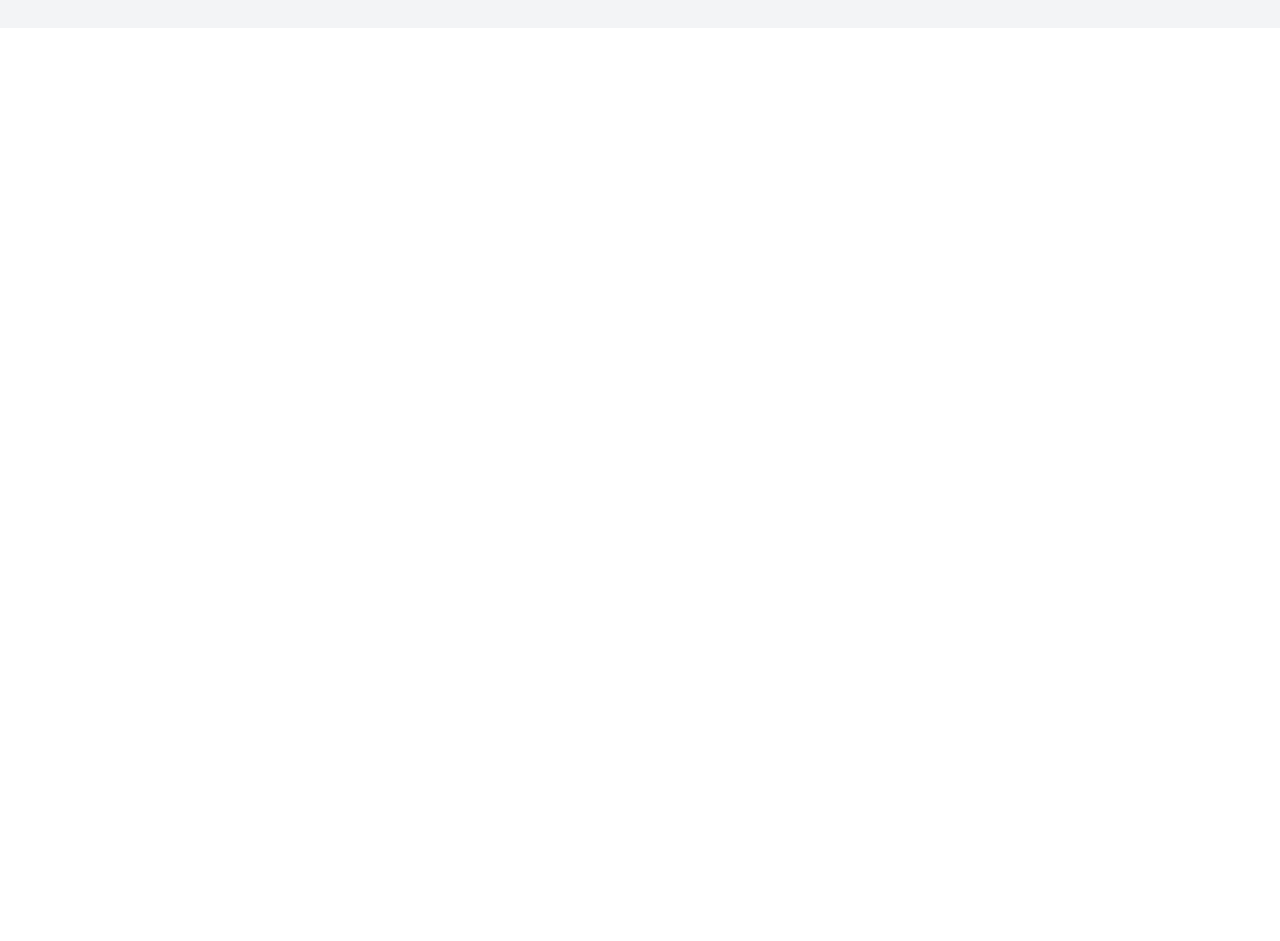
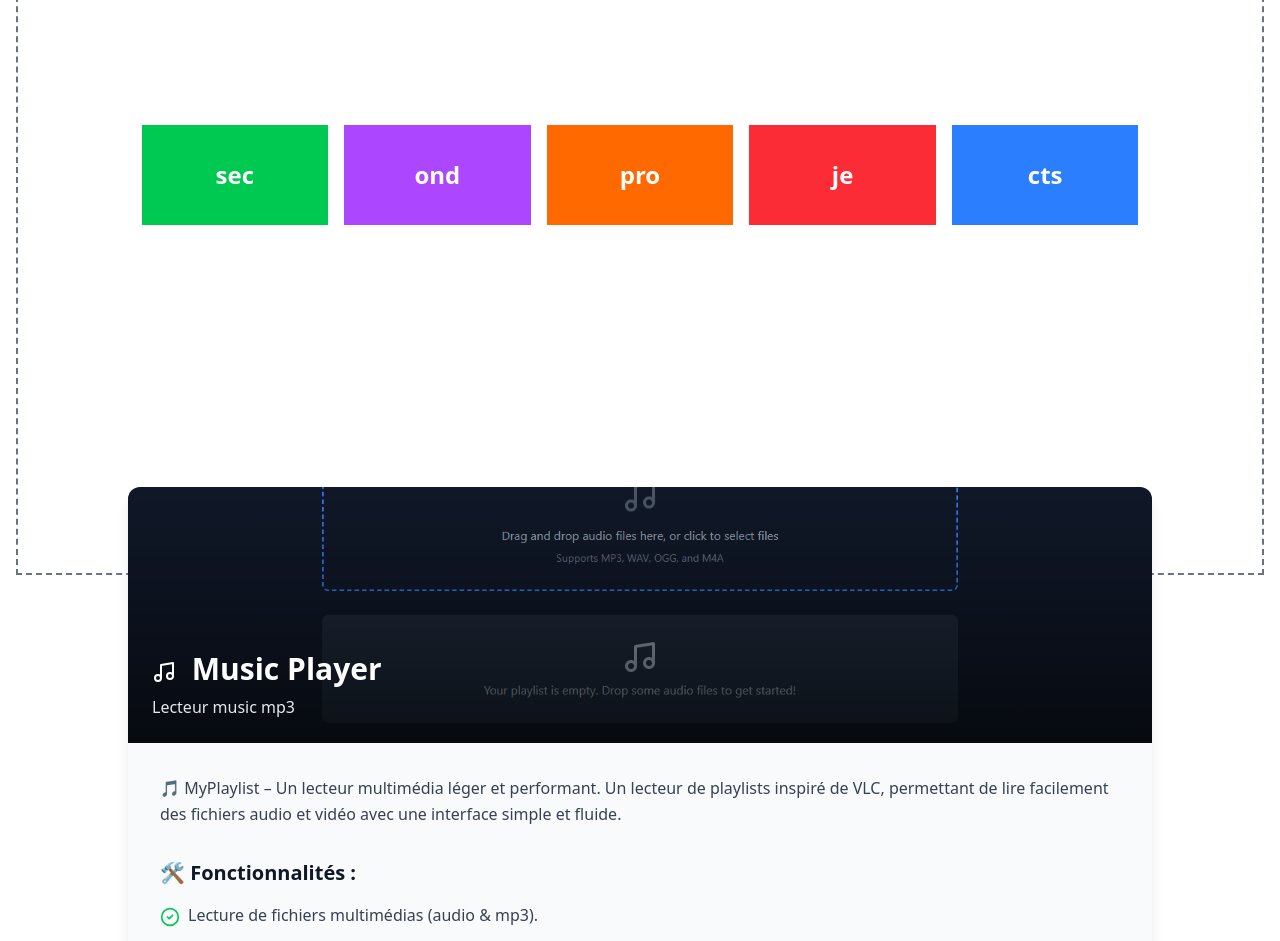
Before and after one commit to Rigane-YO/portfolio, a React (Vite) app: page / in a window 1280 px wide. Shown: the part 5200-6141 px from the top of the page. Before the commit the page ends 5228 px from the top, so only its background shows below. Built offline with nearby package versions, Linux system fonts and the light colour scheme.

Commit message:
'transition'

```diff
--- a/src/page/projet/Projet.tsx
+++ b/src/page/projet/Projet.tsx
@@ -1,19 +1,67 @@
 import { useTheme } from '../../component/ThemeContext';
-import { Sun, Calendar, LineChart, CheckCircle2, } from 'lucide-react';
+import { Sun, Calendar, LineChart, CheckCircle2, Music } from 'lucide-react';
+import ImagePlayer from '../../assets/media.png';
+import { useEffect, useRef } from "react";
+import gsap from "gsap";
+import { ScrollTrigger } from "gsap/ScrollTrigger";
+
+gsap.registerPlugin(ScrollTrigger);
+
 const Projet = () => {
+  const containerRef = useRef<HTMLDivElement>(null);
+
+  useEffect(() => {
+    if (containerRef.current) {
+      // Utilisation de gsap.context pour isoler les animations
+      const ctx = gsap.context(() => {
+        const animatedElements = containerRef.current!.querySelectorAll("[data-speed]");
+        gsap.set(animatedElements, { y: 0 });
+
+        const containerHeight = containerRef.current!.offsetHeight;
+
+        animatedElements.forEach((el) => {
+          const speed = parseFloat(el.getAttribute("data-speed") || "0");
+          const movement = (1 - speed) * (containerHeight / 2);
+
+          gsap.fromTo(
+            el,
+            { y: 0 },
+            {
+              y: movement,
+              ease: "none",
+              scrollTrigger: {
+                trigger: containerRef.current,
+                start: "top bottom",
+                end: "bottom top",
+                scrub: 1, // Transition plus fluide
+              },
+            }
+          );
+        });
+      }, containerRef);
+
+      // Nettoyage des animations au démontage du composant
+      return () => ctx.revert();
+    }
+  }, []);
 
   const { isDark } = useTheme();
   return (
     <div>
       <section className={`py-20 ${isDark ? 'bg-gray-800' : 'bg-white'} transition-colors duration-200`}>
         <div className="container mx-auto px-4">
-          <h2 className={`text-2xl md:text-3xl font-bold mb-12 ${isDark ? 'text-white' : 'text-gray-900'} text-center `}>Current Project</h2>
-          <div className="max-w-5xl mx-auto">
+          <h2 className={`text-2xl md:text-3xl font-bold mb-12 ${isDark ? 'text-white' : 'text-gray-900'} text-center`}>
+            Current Project
+          </h2>
+
+          {/* Section Projet Solar */}
+          <article className="max-w-5xl mx-auto">
             <div className={`${isDark ? 'bg-gray-700' : 'bg-gray-50'} rounded-xl shadow-lg overflow-hidden`}>
               <div className="relative h-48 md:h-64 overflow-hidden">
                 <img
                   src="https://images.unsplash.com/photo-1509391366360-2e959784a276?ixlib=rb-1.2.1&auto=format&fit=crop&w=1950&q=80"
-                  alt="Solar panels"
+                  alt="Installation de panneaux solaires"
+                  loading="lazy"
                   className="w-full h-full object-cover transform hover:scale-105 transition-transform duration-500"
                 />
                 <div className="absolute inset-0 bg-gradient-to-t from-black/60 to-transparent"></div>
@@ -38,22 +86,17 @@ const Projet = () => {
                           Ce que j'ai réalisé :
                         </h4>
                         <div className="space-y-3">
-                          <div className="flex items-start">
-                            <CheckCircle2 className="w-5 h-5 text-green-500 mr-2 mt-1 flex-shrink-0" />
-                            <p>Intégration complète du frontend avec React et gestion des requêtes API avec React Query.</p>
-                          </div>
-                          <div className="flex items-start">
-                            <CheckCircle2 className="w-5 h-5 text-green-500 mr-2 mt-1 flex-shrink-0" />
-                            <p>Optimisation des performances grâce à un rendering efficace et une gestion optimisée des états.</p>
-                          </div>
-                          <div className="flex items-start">
-                            <CheckCircle2 className="w-5 h-5 text-green-500 mr-2 mt-1 flex-shrink-0" />
-                            <p>Communication fluide avec le backend pour récupérer et afficher les données énergétiques en temps réel.</p>
-                          </div>
-                          <div className="flex items-start">
-                            <CheckCircle2 className="w-5 h-5 text-green-500 mr-2 mt-1 flex-shrink-0" />
-                            <p>Conception d'une interface utilisateur intuitive, facilitant la navigation et l'analyse des données.</p>
-                          </div>
+                          {[
+                            "Intégration complète du frontend avec React et gestion des requêtes API avec React Query.",
+                            "Optimisation des performances grâce à un rendering efficace et une gestion optimisée des états.",
+                            "Communication fluide avec le backend pour récupérer et afficher les données énergétiques en temps réel.",
+                            "Conception d'une interface utilisateur intuitive, facilitant la navigation et l'analyse des données."
+                          ].map((item, index) => (
+                            <div key={index} className="flex items-start">
+                              <CheckCircle2 className="w-5 h-5 text-green-500 mr-2 mt-1 flex-shrink-0" />
+                              <p>{item}</p>
+                            </div>
+                          ))}
                         </div>
                       </div>
                     </div>
@@ -63,30 +106,44 @@ const Projet = () => {
                     <div className={`p-4 ${isDark ? 'bg-gray-800' : 'bg-white'} rounded-lg`}>
                       <div className="flex items-center mb-2">
                         <Sun className="w-5 h-5 mr-2 text-yellow-500" />
-                        <span className={`font-medium ${isDark ? 'text-gray-200' : 'text-gray-800'}`}>Real-time Monitoring</span>
+                        <span className={`font-medium ${isDark ? 'text-gray-200' : 'text-gray-800'}`}>
+                          Real-time Monitoring
+                        </span>
                       </div>
-                      <p className={`text-sm ${isDark ? 'text-gray-400' : 'text-gray-600'}`}>Live power consumption tracking</p>
+                      <p className={`text-sm ${isDark ? 'text-gray-400' : 'text-gray-600'}`}>
+                        Live power consumption tracking
+                      </p>
                     </div>
 
                     <div className={`p-4 ${isDark ? 'bg-gray-800' : 'bg-white'} rounded-lg`}>
                       <div className="flex items-center mb-2">
                         <Calendar className="w-5 h-5 mr-2 text-blue-500" />
-                        <span className={`font-medium ${isDark ? 'text-gray-200' : 'text-gray-800'}`}>Historical Data</span>
+                        <span className={`font-medium ${isDark ? 'text-gray-200' : 'text-gray-800'}`}>
+                          Historical Data
+                        </span>
                       </div>
-                      <p className={`text-sm ${isDark ? 'text-gray-400' : 'text-gray-600'}`}>Daily/Weekly/Monthly/Yearly reports</p>
+                      <p className={`text-sm ${isDark ? 'text-gray-400' : 'text-gray-600'}`}>
+                        Daily/Weekly/Monthly/Yearly reports
+                      </p>
                     </div>
 
                     <div className={`p-4 ${isDark ? 'bg-gray-800' : 'bg-white'} rounded-lg`}>
                       <div className="flex items-center mb-2">
                         <LineChart className="w-5 h-5 mr-2 text-green-500" />
-                        <span className={`font-medium ${isDark ? 'text-gray-200' : 'text-gray-800'}`}>Data Visualization</span>
+                        <span className={`font-medium ${isDark ? 'text-gray-200' : 'text-gray-800'}`}>
+                          Data Visualization
+                        </span>
                       </div>
-                      <p className={`text-sm ${isDark ? 'text-gray-400' : 'text-gray-600'}`}>Interactive charts and analytics</p>
+                      <p className={`text-sm ${isDark ? 'text-gray-400' : 'text-gray-600'}`}>
+                        Interactive charts and analytics
+                      </p>
                     </div>
                   </div>
 
                   <div className={`${isDark ? 'bg-gray-800' : 'bg-white'} p-6 rounded-lg mt-8`}>
-                    <h4 className={`font-medium mb-4 ${isDark ? 'text-gray-200' : 'text-gray-800'}`}>💡 Pourquoi ce projet est important ?</h4>
+                    <h4 className={`font-medium mb-4 ${isDark ? 'text-gray-200' : 'text-gray-800'}`}>
+                      💡 Pourquoi ce projet est important ?
+                    </h4>
                     <p className={`${isDark ? 'text-gray-300' : 'text-gray-700'}`}>
                       Ce projet m'a permis d'approfondir mes compétences en développement frontend avancé, en optimisation d'appels API
                       et en collaboration avec un backend structuré. Il m'a aussi donné une meilleure compréhension des enjeux liés aux
@@ -96,14 +153,19 @@ const Projet = () => {
                 </div>
 
                 <div className="border-t border-gray-600 pt-6">
-                  <h4 className={`font-medium mb-3 ${isDark ? 'text-gray-200' : 'text-gray-800'}`}>🛠️ Tech Stack:</h4>
+                  <h4 className={`font-medium mb-3 ${isDark ? 'text-gray-200' : 'text-gray-800'}`}>
+                    🛠️ Tech Stack:
+                  </h4>
                   <div className="flex flex-wrap gap-2">
                     {[
                       'React.js', 'TypeScript', 'Axios', 'React Query',
                       'Ionic', 'Swift', 'Chart.js', 'Django Rest Framework',
                       'Railway'
                     ].map((tech) => (
-                      <span key={tech} className={`px-3 py-1 ${isDark ? 'bg-gray-800' : 'bg-white'} rounded-full text-sm ${isDark ? 'text-gray-300' : 'text-gray-800'}`}>
+                      <span
+                        key={tech}
+                        className={`px-3 py-1 ${isDark ? 'bg-gray-800' : 'bg-white'} rounded-full text-sm ${isDark ? 'text-gray-300' : 'text-gray-800'}`}
+                      >
                         {tech}
                       </span>
                     ))}
@@ -111,7 +173,157 @@ const Projet = () => {
                 </div>
               </div>
             </div>
+          </article>
+
+          {/* Transition entre projets */}
+          <div className="flex flex-col items-center justify-center h-[100vh] relative text-center">
+            <div
+              ref={containerRef}
+              className="
+                relative flex flex-wrap justify-center items-center
+                w-full top-[19vh] h-[100vh] overflow-visible
+                border-2 border-dashed border-gray-500
+              "
+            >
+              {[
+                { label: 'sec', speed: "0.25", bg: 'bg-green-500' },
+                { label: 'ond', speed: "0.4", bg: 'bg-purple-500' },
+                { label: 'pro', speed: "0", bg: 'bg-orange-500' },
+                { label: 'je', speed: "1", bg: 'bg-red-500' },
+                { label: 'cts', speed: "0.75", bg: 'bg-blue-500' }
+              ].map((item, idx) => (
+                <div
+                  key={idx}
+                  className={`text-2xl font-bold flex items-center justify-center h-[100px] w-[40%] sm:w-[30%] md:w-[20%] lg:w-[15%] m-2 ${item.bg} text-white`}
+                  data-speed={item.speed}
+                >
+                  {item.label}
+                </div>
+              ))}
+            </div>
           </div>
+
+          {/* Section Projet Music Player */}
+          <article className="max-w-5xl mx-auto pt-16">
+            <div className={`${isDark ? 'bg-gray-700' : 'bg-gray-50'} rounded-xl shadow-lg overflow-hidden`}>
+              <div className="relative h-48 md:h-64 overflow-hidden">
+                <img
+                  src={ImagePlayer}
+                  alt="Lecteur musical MP3"
+                  loading="lazy"
+                  className="w-full h-full object-cover transform hover:scale-105 transition-transform duration-500"
+                />
+                <div className="absolute inset-0 bg-gradient-to-t from-black/60 to-transparent"></div>
+                <div className="absolute bottom-0 left-0 p-4 md:p-6">
+                  <h3 className="text-2xl md:text-3xl font-bold text-white mb-2">
+                    <Music className="inline-block mr-2" /> Music Player
+                  </h3>
+                  <p className="text-gray-200">Lecteur music mp3</p>
+                </div>
+              </div>
+
+              <div className="p-4 md:p-8">
+                <div className="space-y-6 mb-8">
+                  <div className={`${isDark ? 'text-gray-300' : 'text-gray-700'} space-y-4`}>
+                    <p className="leading-relaxed">
+                      🎵 MyPlaylist – Un lecteur multimédia léger et performant.
+                      Un lecteur de playlists inspiré de VLC, permettant de lire facilement des fichiers audio et vidéo avec une interface simple et fluide.
+                    </p>
+
+                    <div className="space-y-6 mt-8">
+                      <div>
+                        <h4 className={`text-xl font-semibold mb-4 ${isDark ? 'text-white' : 'text-gray-900'}`}>
+                          🛠 Fonctionnalités :
+                        </h4>
+                        <div className="space-y-3">
+                          {[
+                            "Lecture de fichiers multimédias (audio & mp3).",
+                            "Gestion de playlists personnalisées.",
+                            "Contrôles avancés (pause, lecture, avance rapide, volume).",
+                            "Interface intuitive et responsive.",
+                            "Lien : http://playrea.netlify.app.",
+                            "GitHub : https://github.com/Rigane-YO/Lecteur-Audio."
+                          ].map((feature, index) => (
+                            <div key={index} className="flex items-start">
+                              <CheckCircle2 className="w-5 h-5 text-green-500 mr-2 mt-1 flex-shrink-0" />
+                              <p>{feature}</p>
+                            </div>
+                          ))}
+                        </div>
+                      </div>
+                    </div>
+                  </div>
+
+                  <div className="grid grid-cols-1 md:grid-cols-3 gap-4 mt-8">
+                    <div className={`p-4 ${isDark ? 'bg-gray-800' : 'bg-white'} rounded-lg`}>
+                      <div className="flex items-center mb-2">
+                        <Sun className="w-5 h-5 mr-2 text-yellow-500" />
+                        <span className={`font-medium ${isDark ? 'text-gray-200' : 'text-gray-800'}`}>
+                          Lecture en continu
+                        </span>
+                      </div>
+                      <p className={`text-sm ${isDark ? 'text-gray-400' : 'text-gray-600'}`}>
+                        Profitez d'une lecture fluide sans interruptions avec un support de multiples formats audio.
+                      </p>
+                    </div>
+
+                    <div className={`p-4 ${isDark ? 'bg-gray-800' : 'bg-white'} rounded-lg`}>
+                      <div className="flex items-center mb-2">
+                        <Calendar className="w-5 h-5 mr-2 text-blue-500" />
+                        <span className={`font-medium ${isDark ? 'text-gray-200' : 'text-gray-800'}`}>
+                          Gestion des playlists
+                        </span>
+                      </div>
+                      <p className={`text-sm ${isDark ? 'text-gray-400' : 'text-gray-600'}`}>
+                        Créez et organisez vos propres playlists pour une expérience d'écoute personnalisée.
+                      </p>
+                    </div>
+
+                    <div className={`p-4 ${isDark ? 'bg-gray-800' : 'bg-white'} rounded-lg`}>
+                      <div className="flex items-center mb-2">
+                        <LineChart className="w-5 h-5 mr-2 text-green-500" />
+                        <span className={`font-medium ${isDark ? 'text-gray-200' : 'text-gray-800'}`}>
+                          Contrôle avancé du son
+                        </span>
+                      </div>
+                      <p className={`text-sm ${isDark ? 'text-gray-400' : 'text-gray-600'}`}>
+                        Ajustez l'égaliseur et gérez le volume pour une qualité audio optimale.
+                      </p>
+                    </div>
+                  </div>
+
+                  <div className={`${isDark ? 'bg-gray-800' : 'bg-white'} p-6 rounded-lg mt-8`}>
+                    <h4 className={`font-medium mb-4 ${isDark ? 'text-gray-200' : 'text-gray-800'}`}>
+                      💡 Pourquoi ce projet est important ?
+                    </h4>
+                    <p className={`${isDark ? 'text-gray-300' : 'text-gray-700'}`}>
+                      Ce projet m'a permis d'approfondir mes compétences en développement frontend avancé avec React et TypeScript.
+                      J'ai aussi appris à gérer des fichiers multimédias, à implémenter des contrôles de lecture personnalisés et à concevoir une interface utilisateur réactive et agréable.
+                    </p>
+                  </div>
+                </div>
+
+                <div className="border-t border-gray-600 pt-6">
+                  <h4 className={`font-medium mb-3 ${isDark ? 'text-gray-200' : 'text-gray-800'}`}>
+                    🛠️ Tech Stack:
+                  </h4>
+                  <div className="flex flex-wrap gap-2">
+                    {[
+                      'React.js', 'TypeScript', 'react-dropzone', 'react-player',
+                      'music-metadata-browser', 'idb', 'tailwindcss'
+                    ].map((tech) => (
+                      <span
+                        key={tech}
+                        className={`px-3 py-1 ${isDark ? 'bg-gray-800' : 'bg-white'} rounded-full text-sm ${isDark ? 'text-gray-300' : 'text-gray-800'}`}
+                      >
+                        {tech}
+                      </span>
+                    ))}
+                  </div>
+                </div>
+              </div>
+            </div>
+          </article>
         </div>
       </section>
     </div>
```
Also changed, not shown: src/assets/media.png (added).
